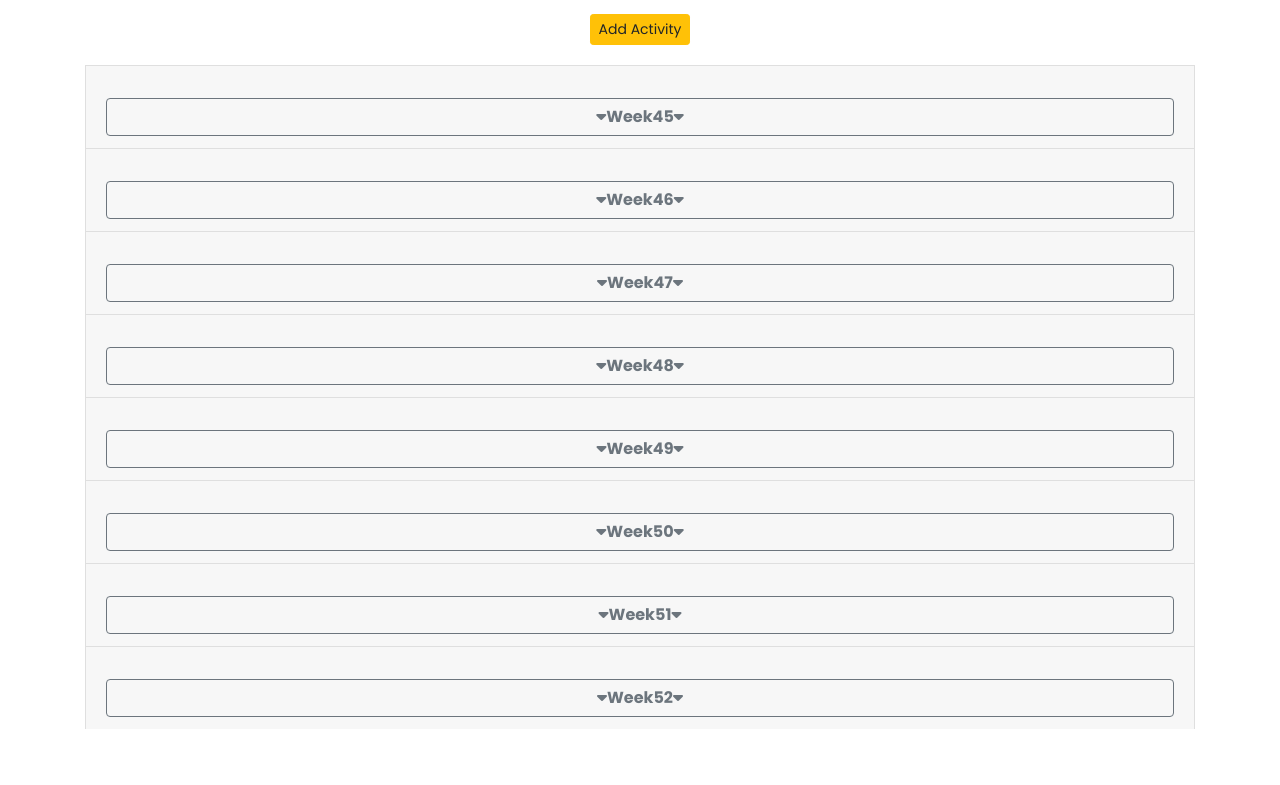
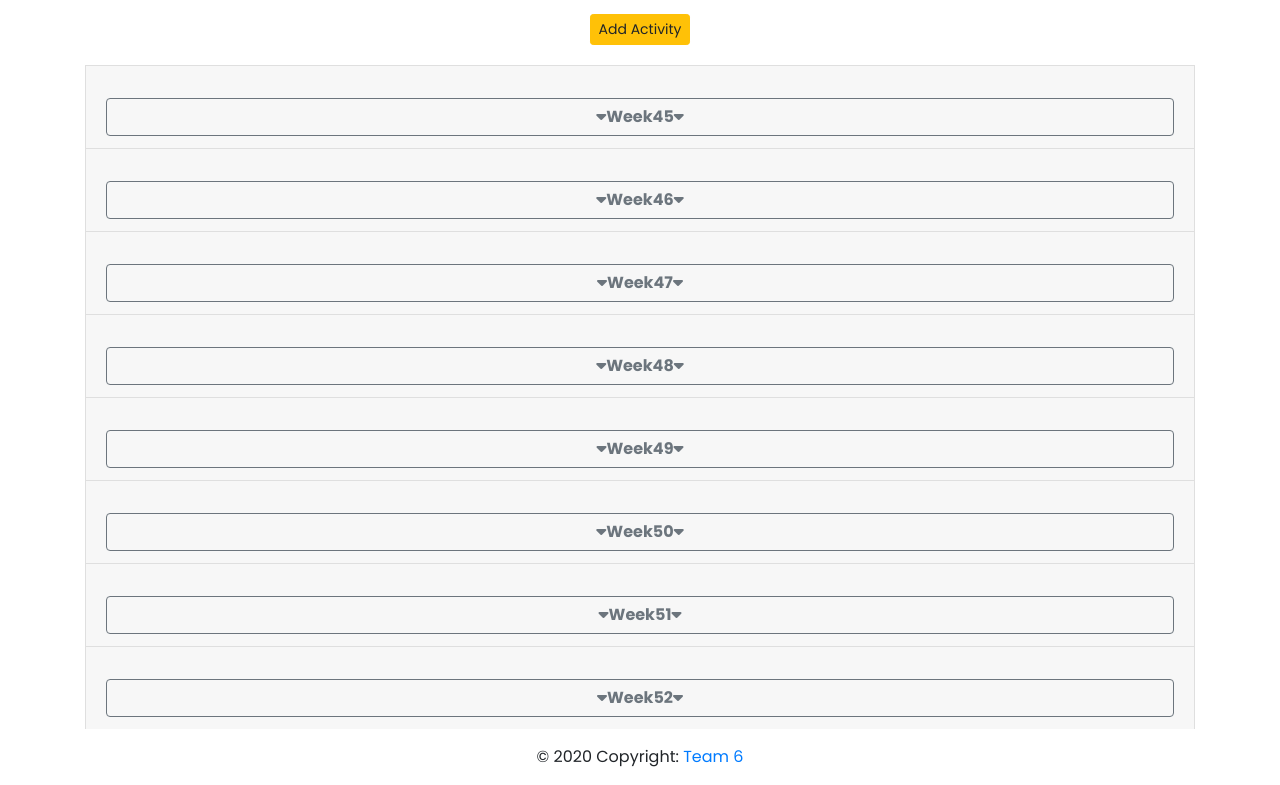
Before and after one commit to Emidio21/MaintenanceProject, a plain HTML site: page index.html in a window 1280 px wide. Shown: the part 3885-4670 px from the top of the page. Before the commit the page ends 4614 px from the top, so only its background shows below. Drawn offline with nearby package versions, Linux system fonts and the light colour scheme.

Commit message:
Git commit

```diff
--- a/index.html
+++ b/index.html
@@ -71,6 +71,18 @@
       </div>
     </section>
 
+        <!-- Footer -->
+    <footer class="page-footer font-small blue">
+
+      <!-- Copyright -->
+      <div class="footer-copyright text-center py-3">© 2020 Copyright:
+        <a href="https://project-site.com/"> Team 6</a>
+      </div>
+      <!-- Copyright -->
+
+    </footer>
+    <!-- Footer -->
+
     <!-- script javascript and jquery  -->
     <script type="text/javascript" src='js/main.js'></script>
 
```
